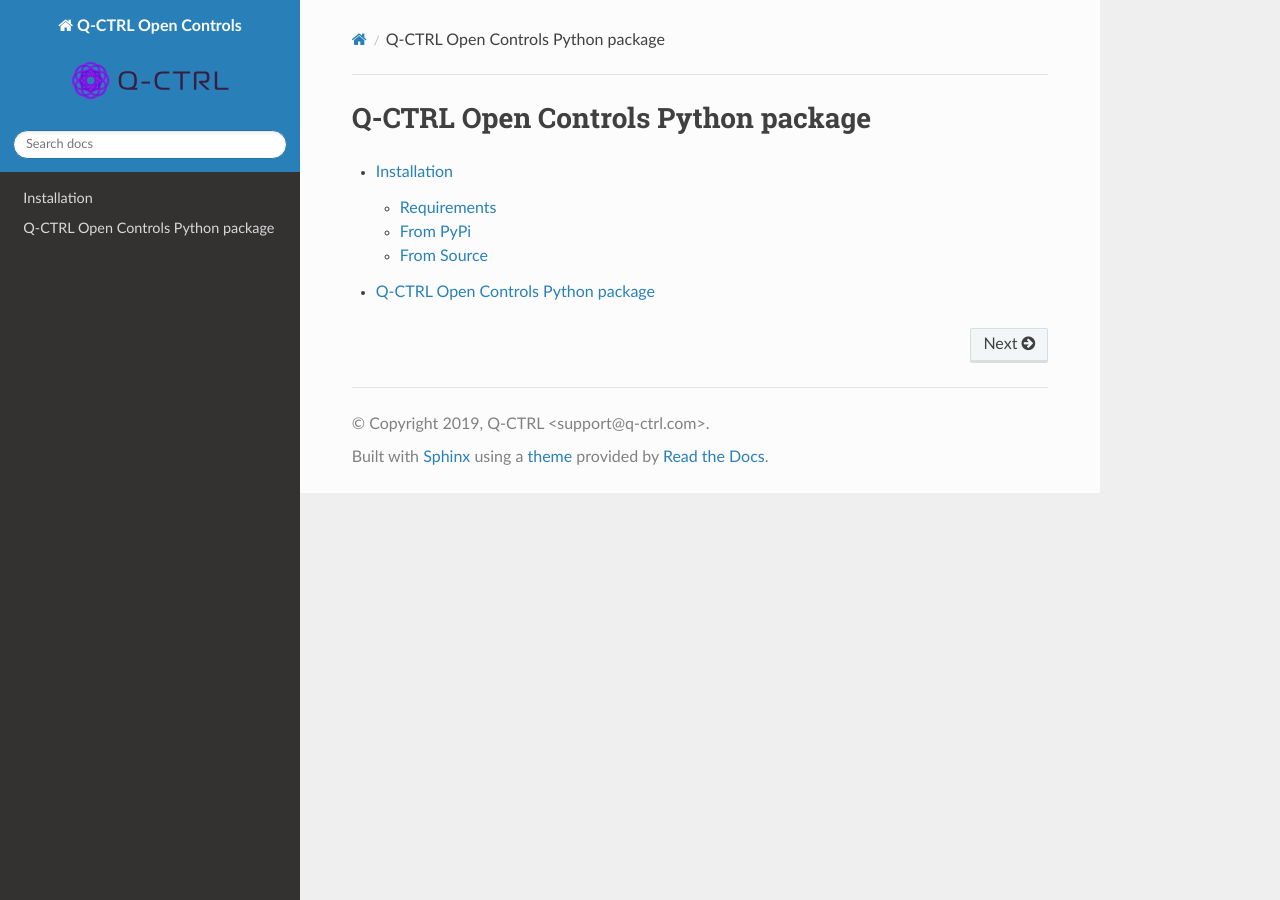
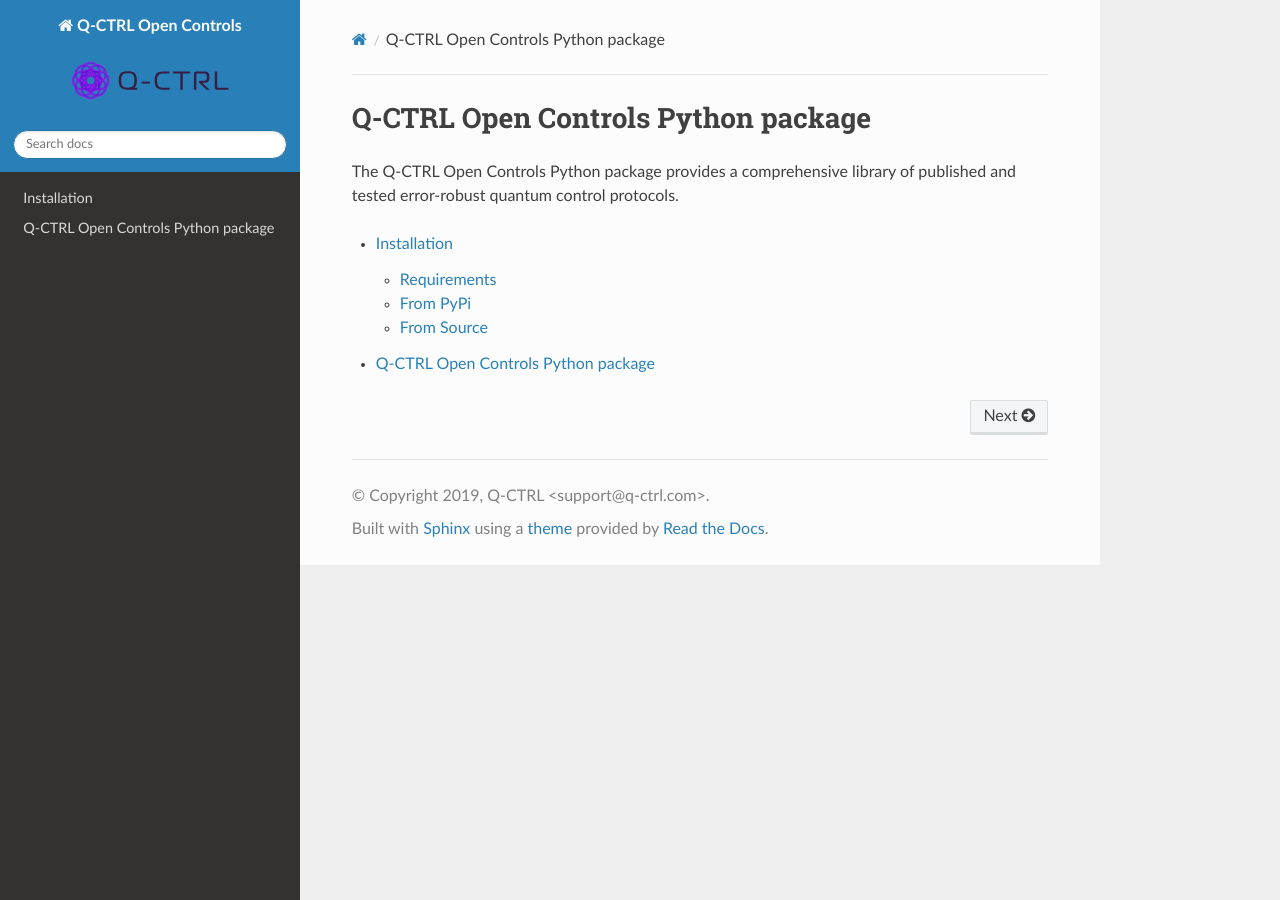
Before and after one commit to qctrl/open-controls, a Sphinx documentation site: the page built from docs/index.rst, in a window 1280 px wide. Built offline with Sphinx 7.4.7 and the Read the Docs theme 2.0.0, drawn with Linux system fonts in a browser that asks for light colours; comment, search, counter and statistics services are not loaded.

Commit message:
Doc tweaks to open controls
Specifically:
 - fix some typos in the README and installation instructions
 - update the top-level package docstring to be more consistent with the
 visualizer
 - include a summary sentence in the docs index

https://q-ctrl.atlassian.net/browse/QENG-678

```diff
--- a/docs/index.rst
+++ b/docs/index.rst
@@ -1,5 +1,8 @@
 Q-CTRL Open Controls Python package
 ===================================
+
+The Q-CTRL Open Controls Python package provides a comprehensive library of published and tested
+error-robust quantum control protocols.
 
 .. toctree::
    installation
--- a/docs/installation.rst
+++ b/docs/installation.rst
@@ -23,7 +23,7 @@
 From PyPi
 ---------
 
-Use ``pip`` to install the latest version of the Q-CTRL ppen controls Python package.
+Use ``pip`` to install the latest version of the Q-CTRL Open Controls Python package.
 
 .. code-block:: shell
 
--- a/qctrlopencontrols/__init__.py
+++ b/qctrlopencontrols/__init__.py
@@ -12,9 +12,7 @@
 # License for the specific language.
 
 """
-=================
-qctrlopencontrols
-=================
+Top-level package for Q-CTRL Open Controls.
 """
 
 __version__ = "4.2.0"
```
Also changed, not shown: other parts of docs/installation.rst (+1 -1 lines), README.md (+1 -1 lines).
